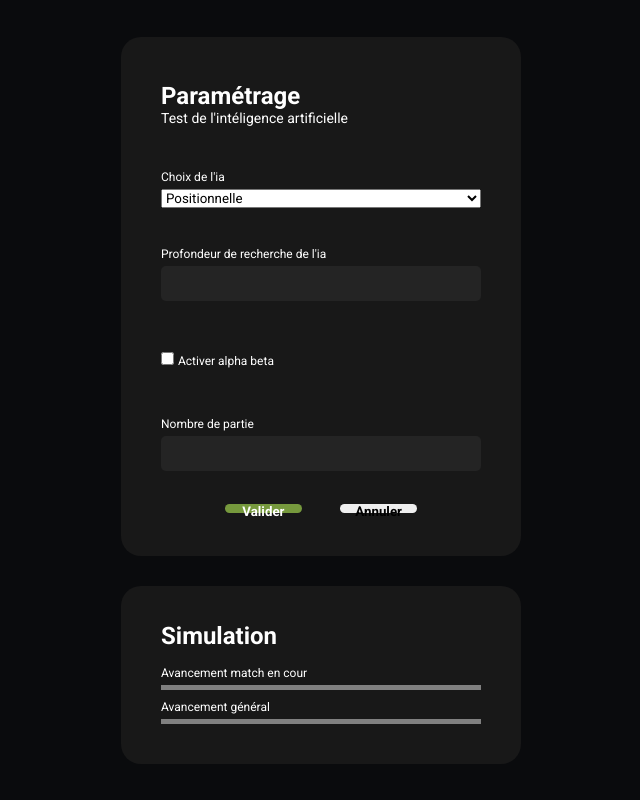
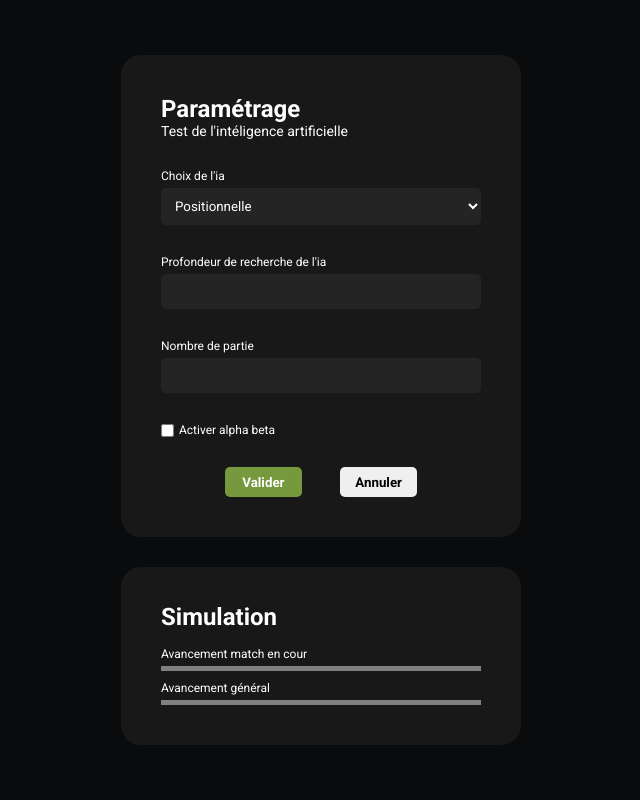
Before and after one commit to AntoineHbnt/Othello-IA, a website with bundled scripts: page common/iaTraining.html in a window 1280 px wide. Shown: the whole page, without its empty margins (319-959 px from the left). Built offline with nearby package versions, Linux system fonts and the light colour scheme.

Commit message:
fix visu

```diff
--- a/common/iaTraining.html
+++ b/common/iaTraining.html
@@ -29,14 +29,14 @@
             <input id="depth" type="number">
         </div>
         <div class="input">
-            <div>
+            <label for="">Nombre de partie</label>
+            <input id="nb_game" type="number">
+        </div>
+        <div class="input">
+            <div class="checkbox-container">
                 <input type="checkbox" id="alpha_beta_active" value="alpha_beta_active">
                 <label for="alpha_beta_active">Activer alpha beta</label>
             </div>
-        </div>
-        <div class="input">
-            <label for="">Nombre de partie</label>
-            <input id="nb_game" type="number">
         </div>
 
         <div id="send">
--- a/js/board/board.js
+++ b/js/board/board.js
@@ -106,6 +106,7 @@ class Board {
                     if(tile_test.piece == board.tab[x][y].piece){
                         return temp;
                     }
+                    else if(tile_test.piece == null) return [];
                 } else {
                     return [];
                 }
--- a/scss/page/iaTraining/_iaTraining.scss
+++ b/scss/page/iaTraining/_iaTraining.scss
@@ -1,6 +1,5 @@
 #test-settings {
     display: grid;
-    grid-template-rows: repeat(4, 55px);
     row-gap: 30px;
     align-items: center;
     color: #fff;
@@ -27,7 +26,7 @@
         display: flex;
         align-items: center;
         justify-content: space-between;
-        height: 100%;
+        height: 30px;
         width: 60%;
         margin: auto;
 
@@ -35,7 +34,7 @@
             font-weight: 700;
             border: none;
             border-radius: 5px;
-            height: 60%;
+            height: 100%;
             width: 40%;
             cursor: pointer;
             transition: 0.1s ease-in-out;
@@ -45,12 +44,12 @@
                 background-color: #76993d;
             }
 
-            &:hover{
+            &:hover {
                 transform: scale(1.05);
                 transition: 0.1s ease-in-out;
             }
 
-            &:active{
+            &:active {
                 transform: scale(0.95);
                 transition: 0.1s ease-in-out;
             }
@@ -71,6 +70,28 @@
             border: none;
             background-color: #242424;
         }
+        select {
+            color: #fff;
+            border-radius: 5px;
+            padding: 10px;
+            border: none;
+            background-color: #242424;
+        }
+
+        .checkbox-container{
+            display: flex;
+            flex-direction: row;
+            align-items: center;
+
+            label{
+                margin: 0;
+            }
+
+            input{
+                margin-right: 5px;
+            }
+        }
+
     }
 }
 
@@ -105,14 +126,12 @@
             margin-top: 5px;
             background-color: #242424;
 
-            .fill{
+            .fill {
                 border-radius: 1px;
                 background-color: #fff;
                 height: 100%;
                 width: 0%;
             }
         }
-
-
     }
 }
```
Also changed, not shown: scss/main.css, 1 other file.
